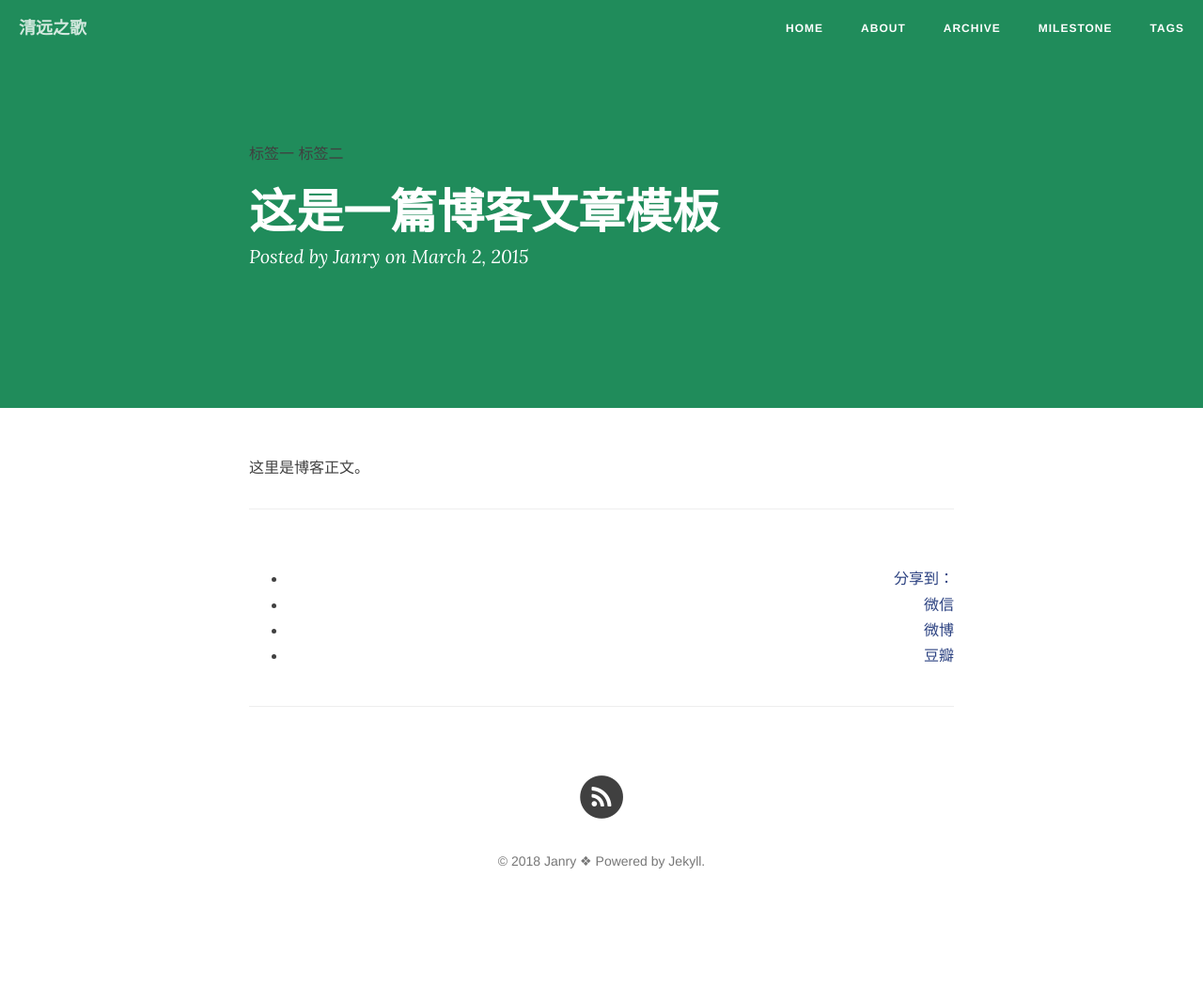
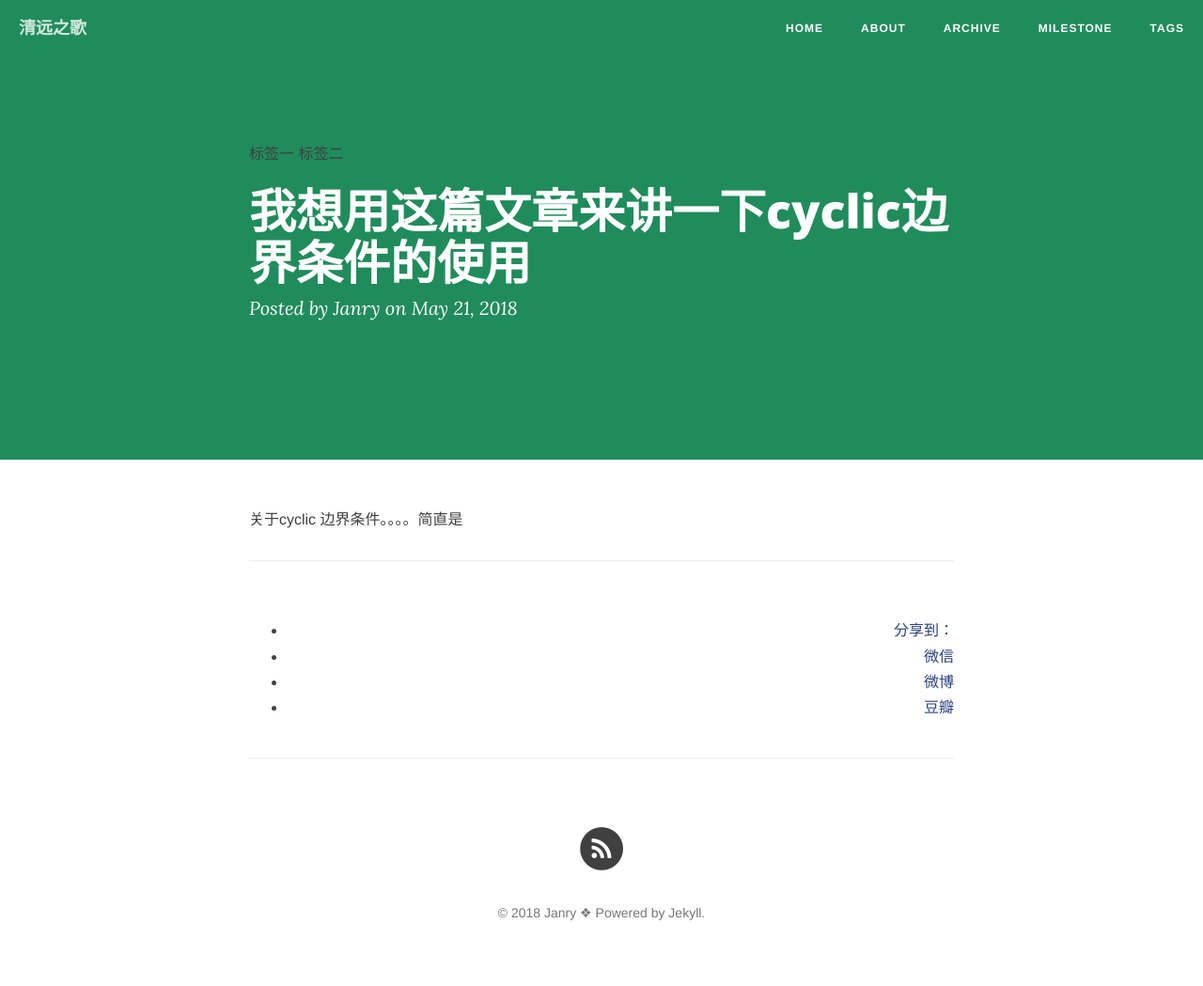
Before and after one commit to cyjanry/cyjanry.github.io, a Jekyll site: the page built from _posts/2015-03-02-how-to-write.md, in a window 1280 px wide. Shown: the whole page at 94% size. Built offline with Jekyll 4.4.1, drawn with Linux system fonts in a browser that asks for light colours; nearby versions of some CDN libraries; comment, search, counter and statistics services are not loaded; before the commit the page ends 994 px from its top, so only the background shows below that.

Commit message:
update the post example

```diff
--- a/_posts/2015-03-02-how-to-write.md
+++ b/_posts/2015-03-02-how-to-write.md
@@ -1,10 +1,10 @@
 ---
 layout: post
-title: 这是一篇博客文章模板
-date: 2015-3-02
+title: 我想用这篇文章来讲一下cyclic边界条件的使用
+date: 2018-05-21
 categories: blog
 tags: [标签一,标签二]
 description: 文章金句。
 ---
 
-这里是博客正文。
+关于cyclic 边界条件。。。。简直是
```
Also changed, not shown: 1 other file.
